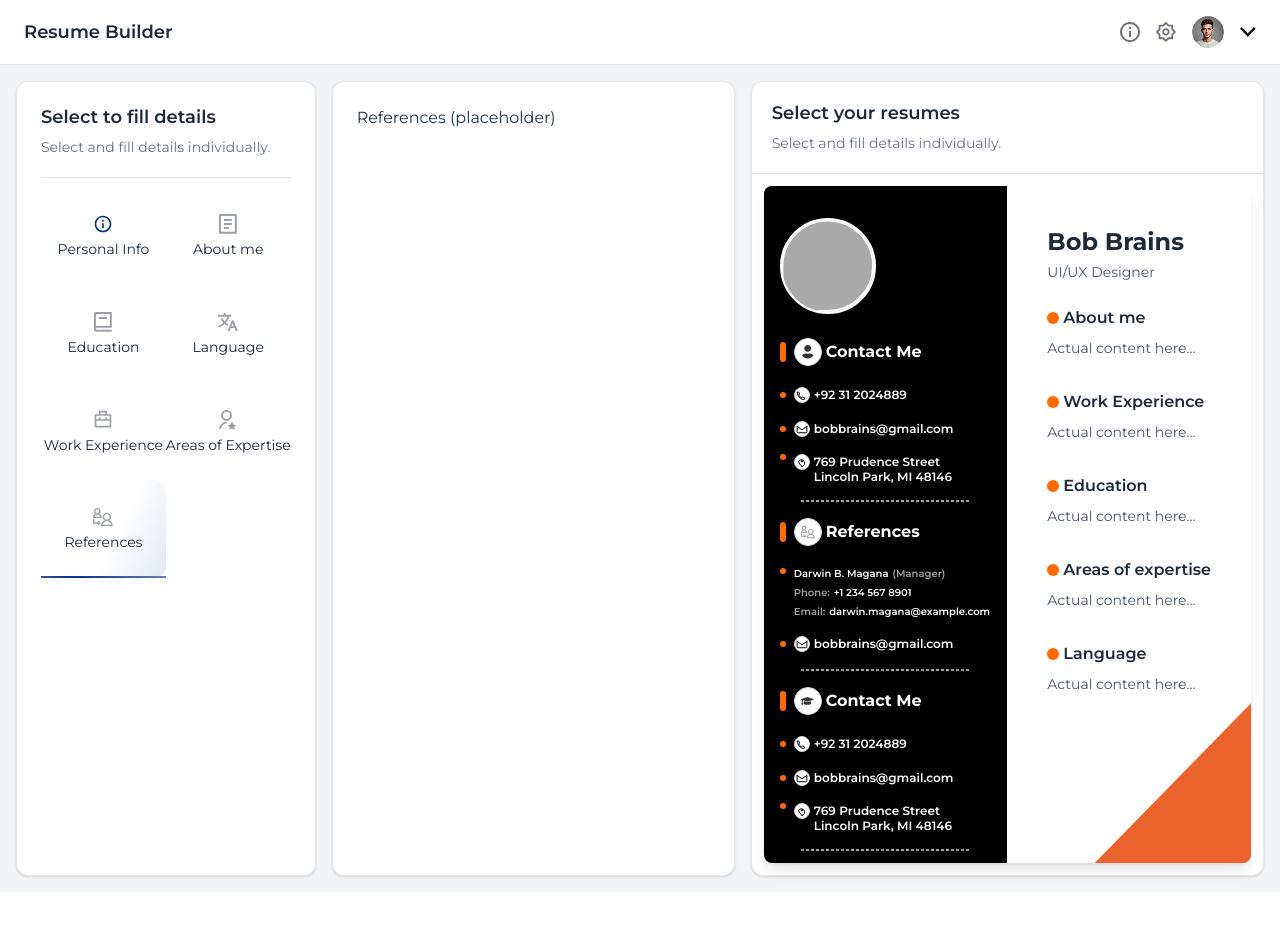
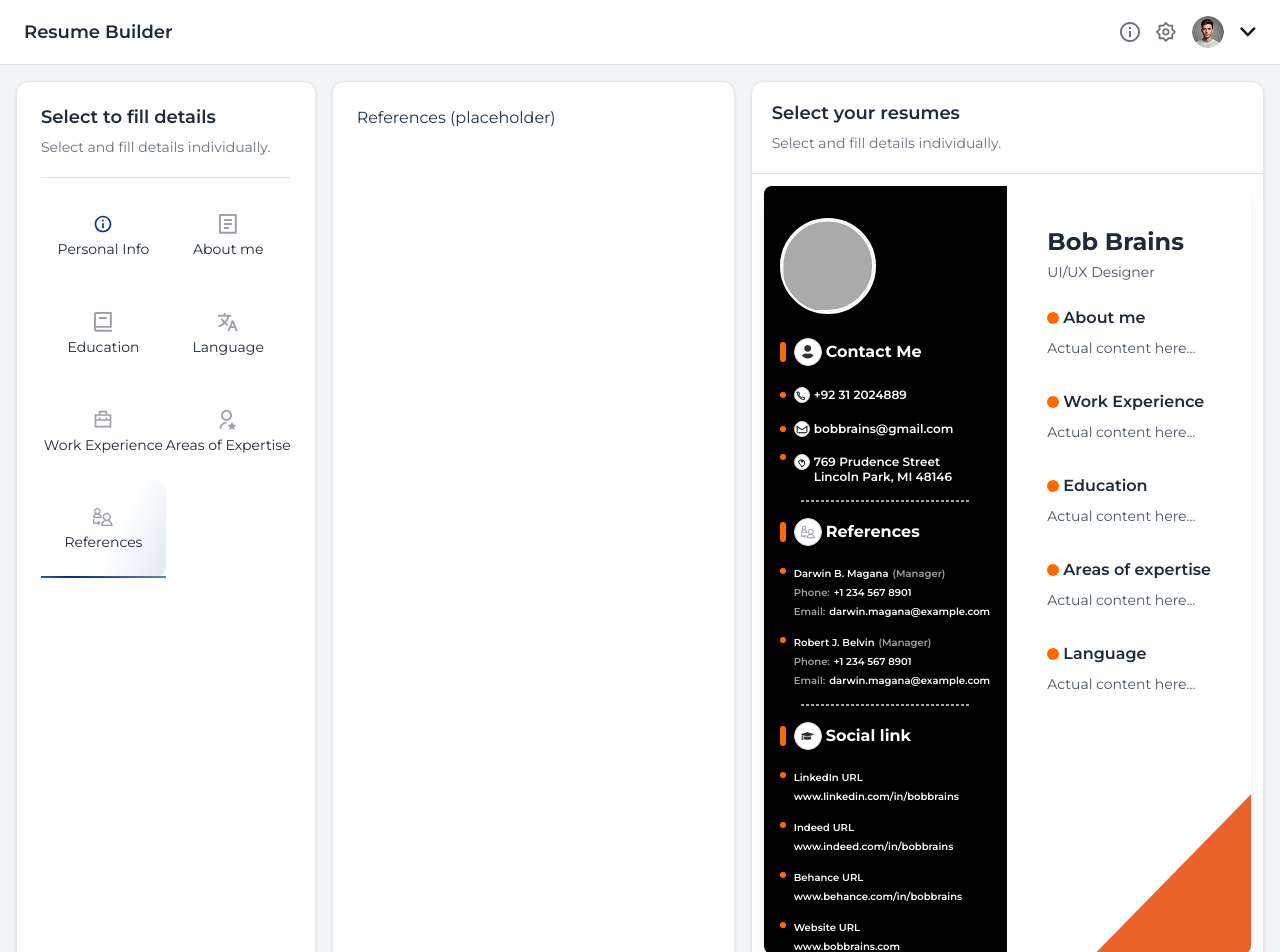
Before and after one commit to muhammadsalif/resume-builder, a React (Vite) app: page /builder/references in a window 1280 px wide. Shown: the top 952 px of the page. Before the commit the page ends 892 px from the top, so only its background shows below. Built offline with nearby package versions, Linux system fonts and the light colour scheme.

Commit message:
[update] templatepreview

```diff
--- a/src/components/References.jsx
+++ b/src/components/References.jsx
@@ -47,17 +47,28 @@ export default function References() {
           </div>
         </div>
 
+        {/* reference 2 */}
+        <div className="flex items-start gap-1">
+          <Dot className="mt-[2px] mr-1 w-[6px] h-[6px] text-orange-500" />
+          <div className="flex flex-col gap-1">
+            {/* name + designation */}
+            <div className="flex gap-1">
+              <p className="text-[5px] sm:text-[10px] text-white font-inter">Robert J. Belvin</p>
+              <p className="text-[5px] sm:text-[10px] text-[#A1A1A1] font-inter">(Manager)</p>
+            </div>
 
+            {/* phone number */}
+            <div className="flex gap-1">
+              <p className="text-[5px] sm:text-[10px] text-[#A1A1A1] font-inter">Phone:</p>
+              <p className="text-[5px] sm:text-[10px] text-white font-inter">+1 234 567 8901</p>
+            </div>
 
-        {/* reference 2 */}
-        <div className="flex items-center gap-1">
-          <Dot className="mr-1 w-[6px] h-[6px]" />
-          <div className="w-4 h-4 rounded-full bg-white border border-gray-300 flex items-center justify-center">
-            <svg xmlns="http://www.w3.org/2000/svg" className="w-3 h-3 text-black" viewBox="0 0 24 24" fill="none" stroke="currentColor" strokeWidth="2">
-              <path strokeLinecap="round" strokeLinejoin="round" d="M21.75 6.75v10.5a2.25 2.25 0 01-2.25 2.25H4.5a2.25 2.25 0 01-2.25-2.25V6.75m19.5 0L12 13.5 2.25 6.75" />
-            </svg>
+            {/* email */}
+            <div className="flex gap-1">
+              <p className="text-[5px] sm:text-[10px] text-[#A1A1A1] font-inter">Email:</p>
+              <p className="text-[5px] sm:text-[10px] text-white font-inter">darwin.magana@example.com</p>
             </div>
-          <p className="text-[5px] sm:text-[12px] text-white font-inter">bobbrains@gmail.com</p>
+          </div>
         </div>
 
       </div>
--- a/src/components/SocialLink.jsx
+++ b/src/components/SocialLink.jsx
@@ -7,7 +7,7 @@ export default function SocialLink() {
       {/* Vertical rail line */}
       {/* <div className="absolute left-[7px] top-0 bottom-0 w-[2px] bg-gray-500" /> */}
 
-      {/* Contact Me Header */}
+      {/* References Header */}
       <div className="flex items-center gap-1 relative z-10">
         {/* Orange stretched bar */}
         <Dot className="mr-1 w-[6px] h-5" />
@@ -18,47 +18,75 @@ export default function SocialLink() {
         </div>
 
         {/* Heading */}
-        <h3 className="text-sm sm:text-base font-bold text-white font-inter">Contact Me</h3>
+        <h3 className="text-sm sm:text-base font-bold text-white font-inter">Social link</h3>
       </div>
 
       {/* Sub-items */}
       <div className="flex flex-col gap-4 mt-1">
-        {/* Phone */}
-        <div className="flex items-center gap-1">
-          <Dot className="mr-1 w-[6px] h-[6px]" />
-          <div className="w-4 h-4 rounded-full bg-white border border-gray-300 flex items-center justify-center">
-            <svg xmlns="http://www.w3.org/2000/svg" className="w-3 h-3 text-black" viewBox="0 0 24 24" fill="none" stroke="currentColor" strokeWidth="2">
-              <path strokeLinecap="round" strokeLinejoin="round" d="M2.25 6.75a.75.75 0 01.75-.75h2.1a.75.75 0 01.7.48l1.3 3.27a.75.75 0 01-.17.79l-1.45 1.46a12.07 12.07 0 005.66 5.66l1.46-1.45a.75.75 0 01.79-.17l3.27 1.3a.75.75 0 01.48.7v2.1a.75.75 0 01-.75.75h-1.5C9.26 21 3 14.74 3 6.75v0z" />
-            </svg>
+        {/* linkedin */}
+        <div className="flex items-start gap-1">
+          <Dot className="mt-[2px] mr-1 w-[6px] h-[6px] text-orange-500" />
+          <div className="flex flex-col gap-1">
+            {/* web */}
+            <div className="flex gap-1">
+              <p className="text-[5px] sm:text-[10px] text-white font-inter">LinkedIn URL</p>
+            </div>
+
+            {/* url */}
+            <div className="flex gap-1">
+              <p className="text-[5px] sm:text-[10px] text-white font-inter">www.linkedin.com/in/bobbrains</p>
+            </div>
           </div>
-          <p className="text-[5px] sm:text-[12px] text-white font-inter">+92 31 2024889</p>
         </div>
 
-        {/* Email */}
-        <div className="flex items-center gap-1">
-          <Dot className="mr-1 w-[6px] h-[6px]" />
-          <div className="w-4 h-4 rounded-full bg-white border border-gray-300 flex items-center justify-center">
-            <svg xmlns="http://www.w3.org/2000/svg" className="w-3 h-3 text-black" viewBox="0 0 24 24" fill="none" stroke="currentColor" strokeWidth="2">
-              <path strokeLinecap="round" strokeLinejoin="round" d="M21.75 6.75v10.5a2.25 2.25 0 01-2.25 2.25H4.5a2.25 2.25 0 01-2.25-2.25V6.75m19.5 0L12 13.5 2.25 6.75" />
-            </svg>
+        {/* indeed */}
+        <div className="flex items-start gap-1">
+          <Dot className="mt-[2px] mr-1 w-[6px] h-[6px] text-orange-500" />
+          <div className="flex flex-col gap-1">
+            {/* web */}
+            <div className="flex gap-1">
+              <p className="text-[5px] sm:text-[10px] text-white font-inter">Indeed URL</p>
+            </div>
+
+            {/* url */}
+            <div className="flex gap-1">
+              <p className="text-[5px] sm:text-[10px] text-white font-inter">www.indeed.com/in/bobbrains</p>
+            </div>
           </div>
-          <p className="text-[5px] sm:text-[12px] text-white font-inter">bobbrains@gmail.com</p>
         </div>
 
-        {/* Address */}
+        {/* behance */}
         <div className="flex items-start gap-1">
-          <Dot className="mr-1 w-[6px] h-[6px]" />
-          <div className="w-4 h-4 rounded-full bg-white border border-gray-300 flex items-center justify-center">
-            <svg xmlns="http://www.w3.org/2000/svg" className="w-3 h-3 text-black" viewBox="0 0 24 24" fill="none" stroke="currentColor" strokeWidth="2">
-              <path strokeLinecap="round" strokeLinejoin="round" d="M12 21s-6.75-6.478-6.75-10.5A6.75 6.75 0 1112 21z" />
-              <circle cx="12" cy="10.5" r="1.5" fill="currentColor" />
-            </svg>
-          </div>
-          <div className="text-[5px] sm:text-[12px] text-white font-inter leading-tight">
-            <p>769 Prudence Street</p>
-            <p>Lincoln Park, MI 48146</p>
+          <Dot className="mt-[2px] mr-1 w-[6px] h-[6px] text-orange-500" />
+          <div className="flex flex-col gap-1">
+            {/* web */}
+            <div className="flex gap-1">
+              <p className="text-[5px] sm:text-[10px] text-white font-inter">Behance URL</p>
+            </div>
+
+            {/* url */}
+            <div className="flex gap-1">
+              <p className="text-[5px] sm:text-[10px] text-white font-inter">www.behance.com/in/bobbrains</p>
+            </div>
           </div>
         </div>
+
+        {/* Website */}
+        <div className="flex items-start gap-1">
+          <Dot className="mt-[2px] mr-1 w-[6px] h-[6px] text-orange-500" />
+          <div className="flex flex-col gap-1">
+            {/* web */}
+            <div className="flex gap-1">
+              <p className="text-[5px] sm:text-[10px] text-white font-inter">Website URL</p>
+            </div>
+
+            {/* url */}
+            <div className="flex gap-1">
+              <p className="text-[5px] sm:text-[10px] text-white font-inter">www.bobbrains.com</p>
+            </div>
+          </div>
+        </div>
+
       </div>
     </div>
   );
--- a/src/components/TemplatePreview.jsx
+++ b/src/components/TemplatePreview.jsx
@@ -42,7 +42,7 @@ export default function TemplatePreview({ withData = true }) {
         <div className="template-column relative overflow-hidden bg-transparent">
           {/* Background layers */}
           {/* <img src={blackShape} alt="" className="bg-blackshape" /> */}
-          <img src={orangeShape} alt="" className="bg-orangeshape" />
+          {/* <img src={orangeShape} alt="" className="bg-orangeshape" /> */}
 
           {/* Left rail content */}
           <div className="bg-black relative z-30 flex flex-col items-start text-white h-full md:pl-4 md:pt-8">
@@ -78,7 +78,7 @@ export default function TemplatePreview({ withData = true }) {
                         item.label === "References" ? <References /> :
                           <SocialLink />
                     }
-                    <DottedDivider />
+                    {(i != items.length - 1) && <DottedDivider />}
                   </div>
                 ))}
 
```
Lines whose indentation alone changed are shown as unchanged.
